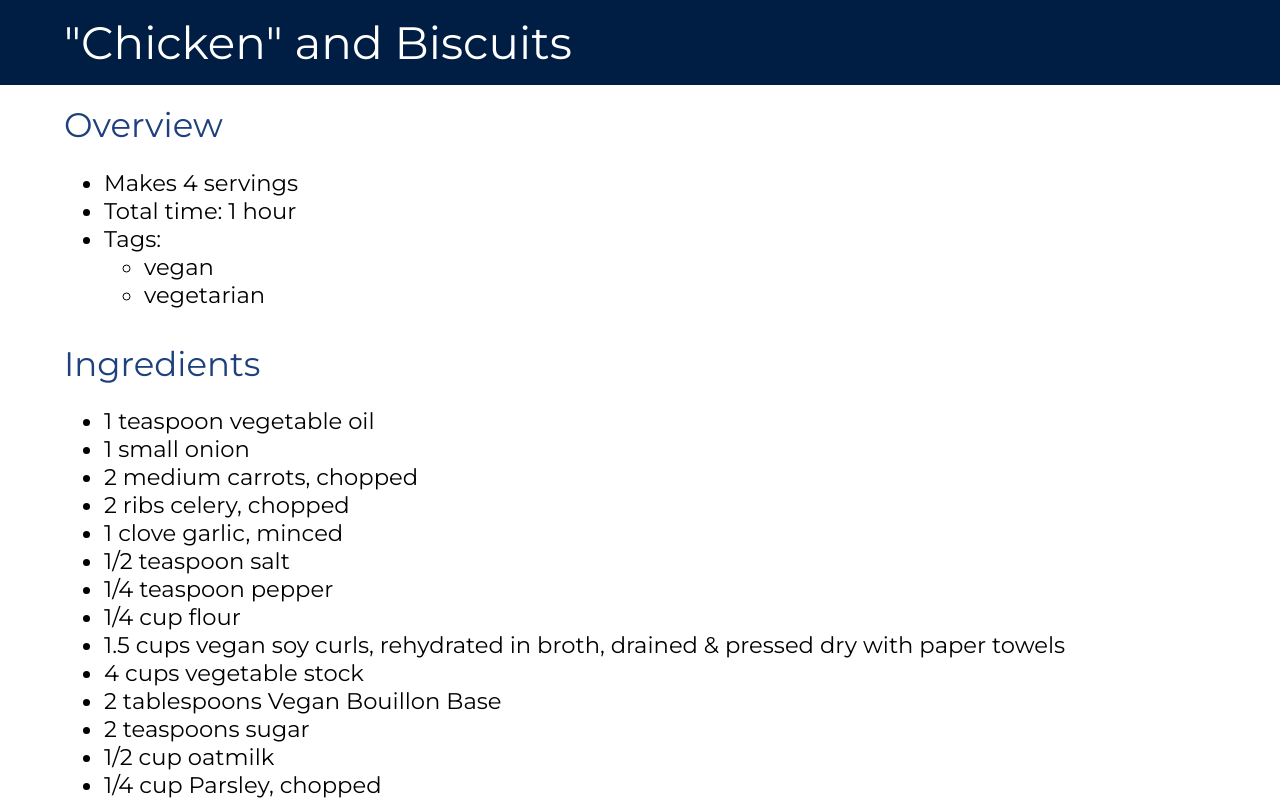
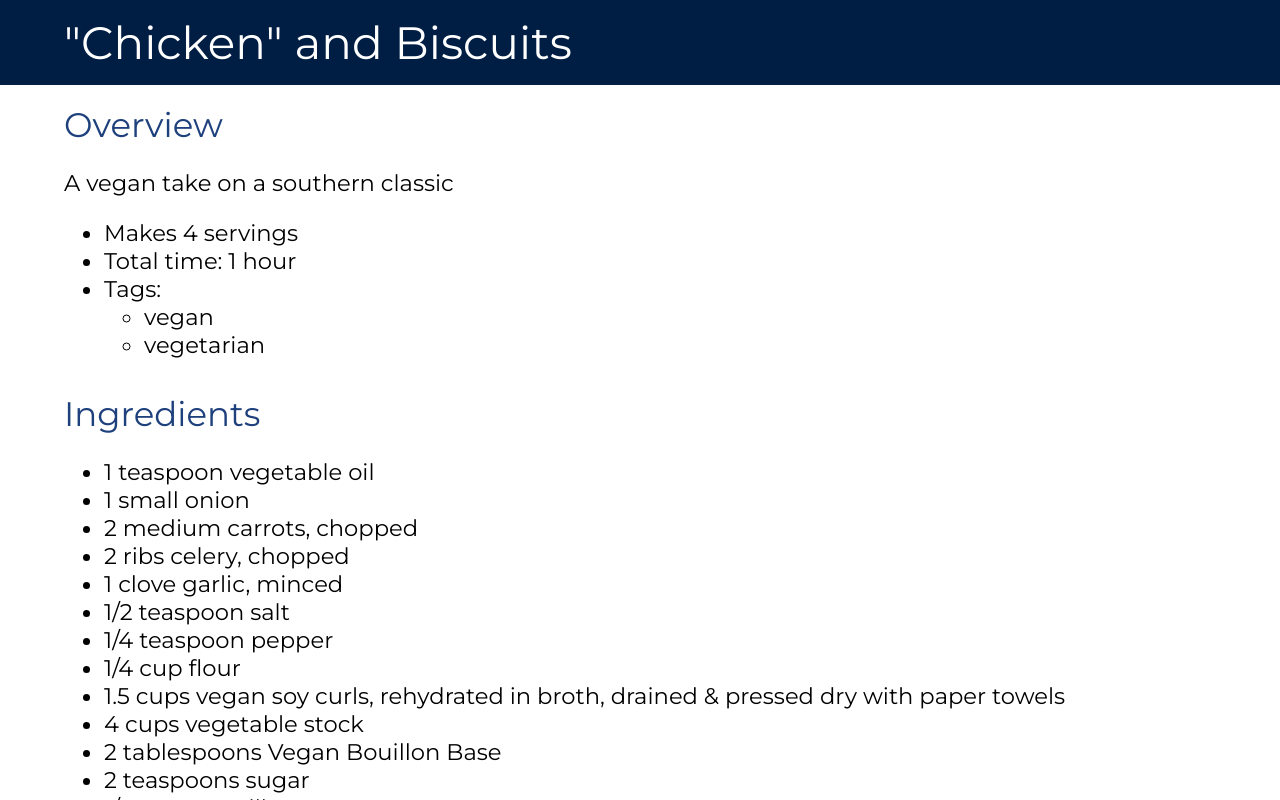
Before and after one commit to KristopherWagner/development-site, a React app: page /cookbook/chicken-and-biscuits in a window 1280 px wide. Shown: the top 800 px of the page. Built offline with nearby package versions, Linux system fonts and the light colour scheme; some icons are missing; a web font is replaced by a local one.

Commit message:
:memo: Add description

```diff
--- a/src/routes/cookbook/$recipeName.tsx
+++ b/src/routes/cookbook/$recipeName.tsx
@@ -54,6 +54,7 @@ export default function Recipe() {
       />
       <Header heading={recipe.title}>
         <h2>Overview</h2>
+        <p>{recipe.description}</p>
         <ul>
           <li>Makes {recipe.servings}</li>
           <li>Total time: {recipe.time}</li>
```
